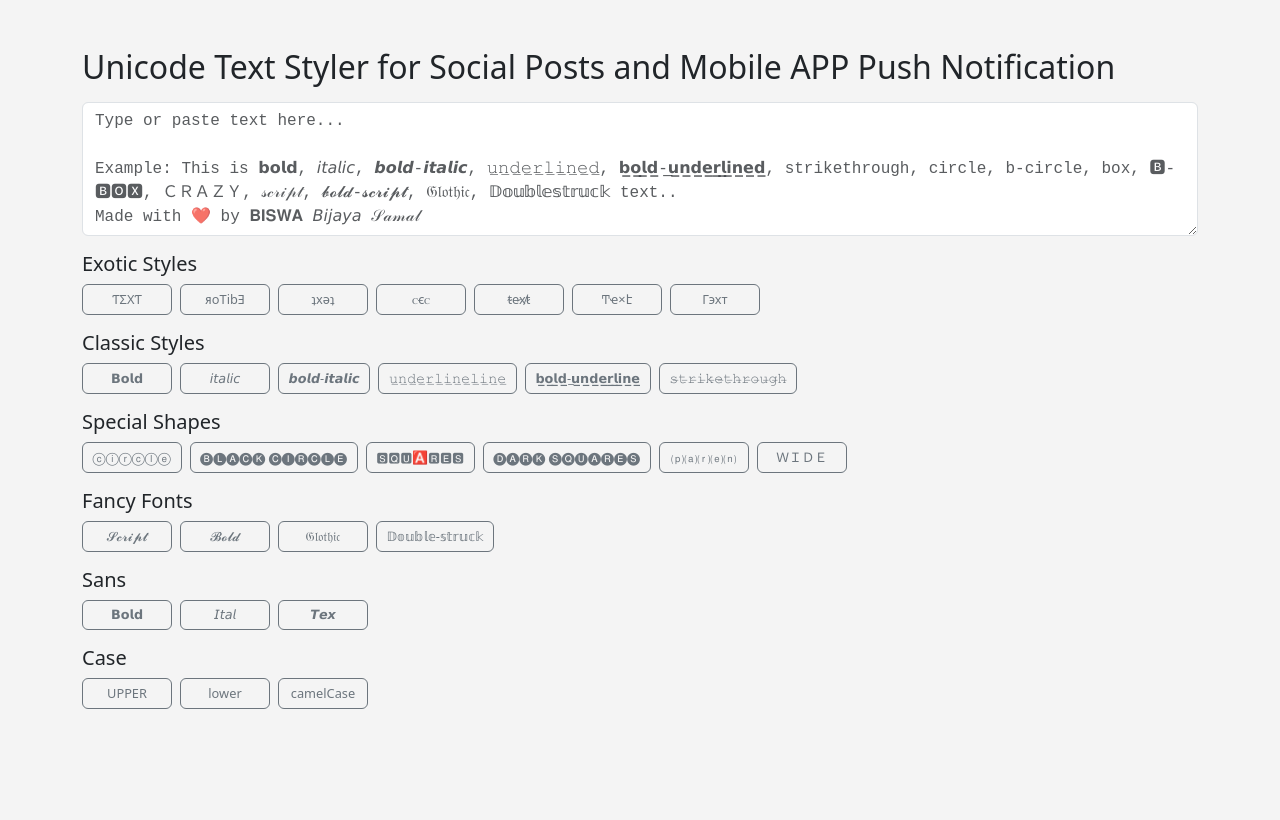
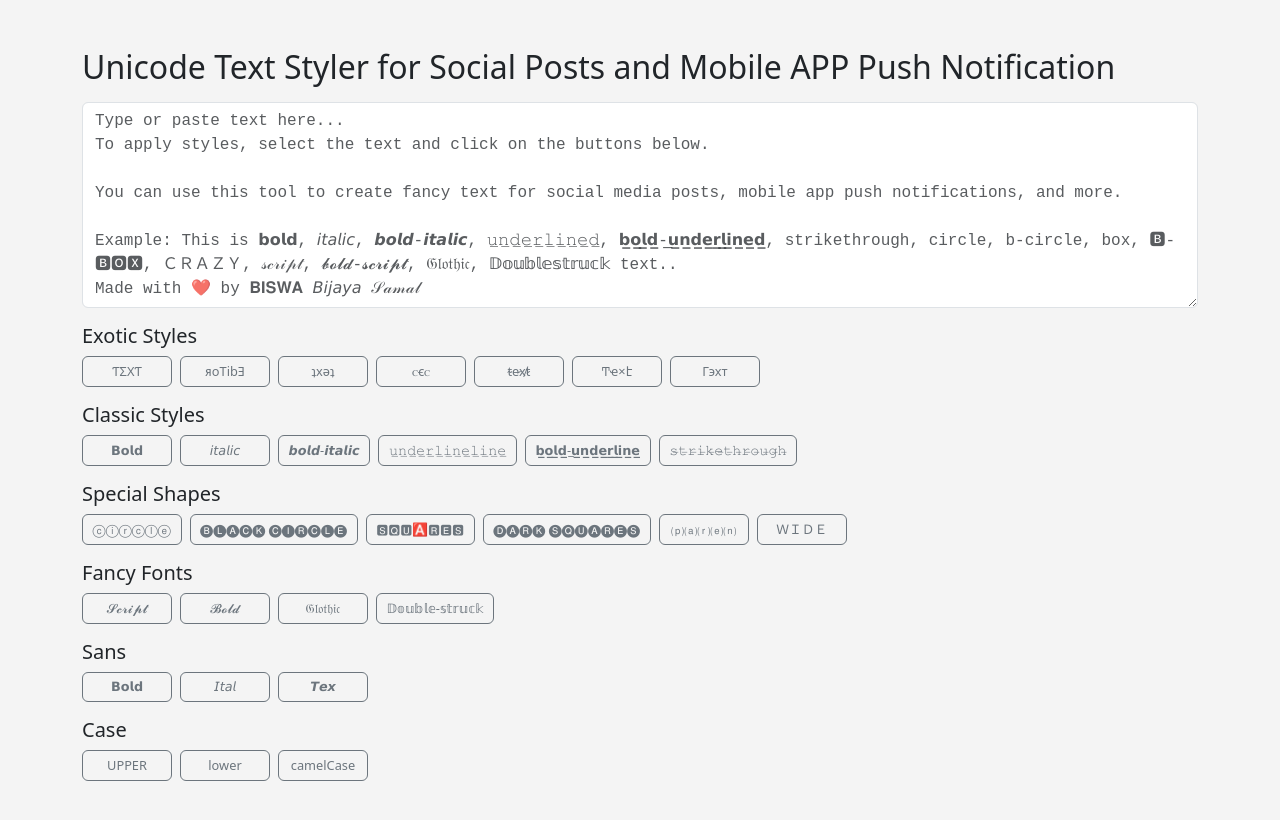
Before and after one commit to biswabijaya/Unicode-Text-Styler, a website: page example/index.html in a window 1280 px wide. Drawn offline with nearby package versions, Linux system fonts and the light colour scheme.

Commit message:
Prepare to host

```diff
--- a/example.html
+++ b/example/index.html
@@ -29,7 +29,10 @@
 
     <div class="container">
         <h2 class="my-3">Unicode Text Styler for Social Posts and Mobile APP Push Notification</h2>
-        <textarea id="editor" class="form-control mb-3" rows="5" placeholder="Type or paste text here...
+        <textarea id="editor" class="form-control mb-3" rows="8" placeholder="Type or paste text here...
+To apply styles, select the text and click on the buttons below.
+
+You can use this tool to create fancy text for social media posts, mobile app push notifications, and more.
 
 Example: This is 𝗯𝗼𝗹𝗱, 𝘪𝘵𝘢𝘭𝘪𝘤, 𝙗𝙤𝙡𝙙-𝙞𝙩𝙖𝙡𝙞𝙘, 𝚞̲𝚗̲𝚍̲𝚎̲𝚛̲𝚕̲𝚒̲𝚗̲𝚎̲𝚍̲, 𝗯̲𝗼̲𝗹̲𝗱̲-̲𝘂̲𝗻̲𝗱̲𝗲̲𝗿̲𝗹̲𝗶̲𝗻̲𝗲̲𝗱̲, strikethrough, circle, b-circle, box, 🅱-🅱🅾🆇, ＣＲＡＺＹ, 𝓈𝒸𝓇𝒾𝓅𝓉, 𝓫𝓸𝓵𝓭-𝓼𝓬𝓻𝓲𝓹𝓽, 𝔊𝔩𝔬𝔱𝔥𝔦𝔠, 𝔻𝕠𝕦𝕓𝕝𝕖𝕤𝕥𝕣𝕦𝕔𝕜 text..
 Made with ❤️ by 𝐁𝐈𝐒𝐖𝐀 𝘉𝘪𝘫𝘢𝘺𝘢 𝒮𝒶𝓂𝒶𝓁"></textarea>
@@ -99,7 +102,7 @@ Made with ❤️ by 𝐁𝐈𝐒𝐖𝐀 𝘉𝘪𝘫𝘢𝘺𝘢 𝒮𝒶𝓂
         });
     </script>
 
-    <script src="./dist/toUnicodeVariantExtended.js?v=1"></script>
+    <script src="https://cdn.jsdelivr.net/gh/biswabijaya/unicode-text-styler@master/dist/toUnicodeVariantExtended.js?v=1"></script>
     <script>
         function apply(variant, flags = '') {
             const editor = document.getElementById("editor");
--- a/package.json
+++ b/package.json
@@ -1,6 +1,6 @@
 {
     "name": "unicode-text-styler",
-    "version": "1.0.1",
+    "version": "1.0.2",
     "description": "Format Unicode text with bold, italic, circled, exotic styles — perfect for LinkedIn, Instagram, Push Notifications, and social posts.",
     "main": "index.js",
     "keywords": [
@@ -18,7 +18,7 @@
         "emoji"
     ],
     "author": "Biswa Bijaya Samal",
-    "license": "",
+    "license": "MIT",
     "repository": {
         "type": "git",
         "url": "https://github.com/biswabijaya/Unicode-Text-Styler.git"
```
Also changed, not shown: README.md.
